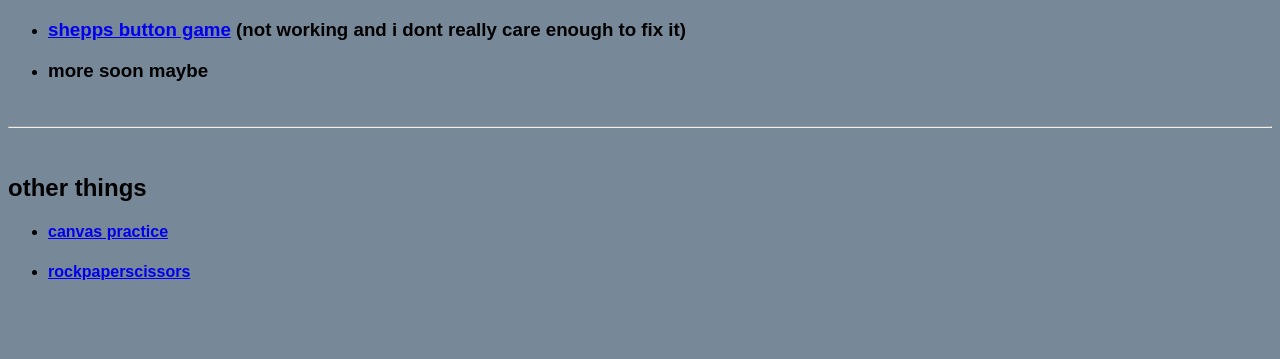
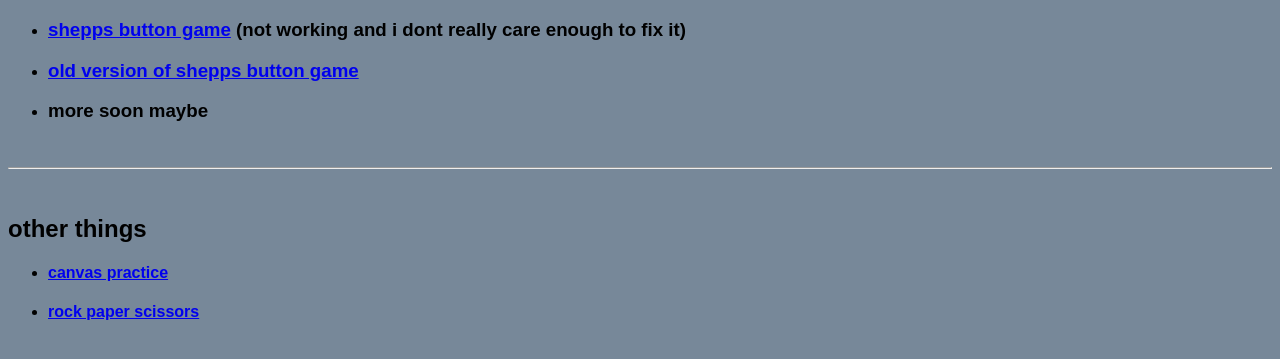
Before and after one commit to softsheep6/softsheep6.github.io, a plain HTML site: page index.html in a window 1280 px wide. Shown: the part 103-462 px from the top of the page. Drawn offline with Linux system fonts and the light colour scheme.

Commit message:
Update index.html

```diff
--- a/index.html
+++ b/index.html
@@ -14,13 +14,14 @@
     <h1 style="text-align:center;">welcome to shepps website</h1>
     <ul>
         <li><h3><a href="buttongame.html">shepps button game</a> (not working and i dont really care enough to fix it)</h3></li>
+        <li><h3><a href="oldbuttongame.html">old version of shepps button game</a></h3></li>
         <li><h3>more soon maybe</h3></li>
     </ul>
     <br><hr><br>
     <h2> other things </h2>
     <ul>
         <li> <h4><a href="canvaspractice.html">canvas practice</a> </h4></li>
-        <li> <h4><a href="rockpaperscissors.html">rockpaperscissors</a> </h4></li>
+        <li> <h4><a href="rockpaperscissors.html">rock paper scissors</a> </h4></li>
     </ul>
 </body>
 </html>
```
